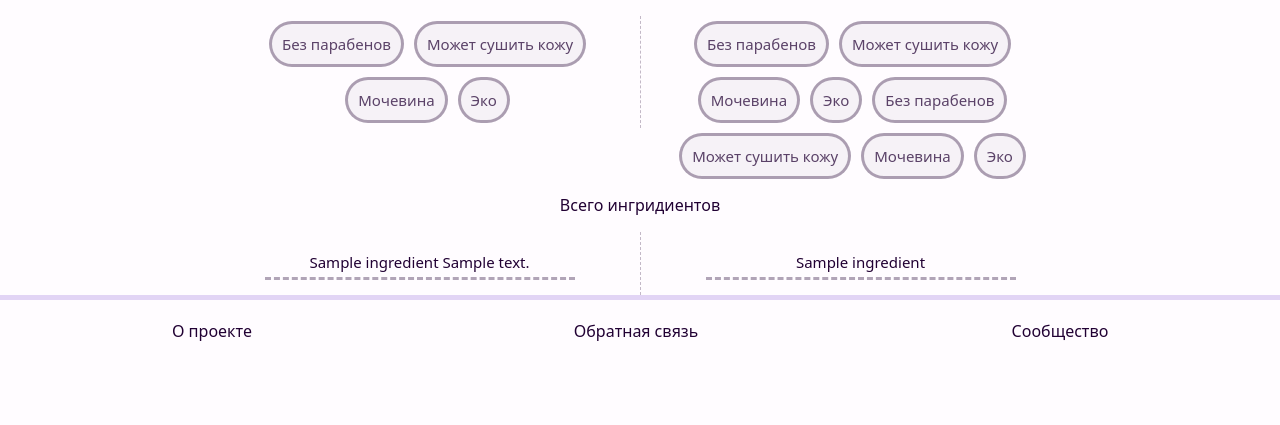
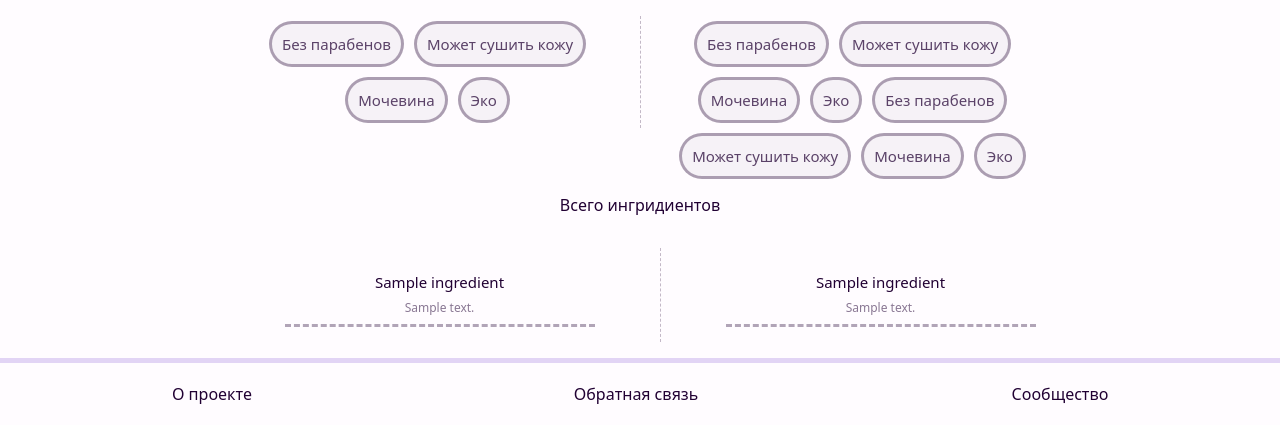
Before and after one commit to KJuliana/Well-skin, a PHP site: page /compare.php in a window 1280 px wide. Shown: the part 683-1108 px from the top of the page. Before the commit the page ends 1024 px from the top, so only its background shows below. Run offline with PHP 8.4, Linux system fonts and the light colour scheme; tables that the repository leaves empty or names only in its code hold one stand-in row (values such as "Sample post").

Commit message:
Настроила вывод на клиенте.

```diff
--- a/compare.php
+++ b/compare.php
@@ -13,12 +13,13 @@ if (!$conn) {
     die("Connection failed: " . mysqli_connect_error());
 }
 
-$sql = "SELECT id, name, description FROM ingredients";
-$result = mysqli_query($conn, $sql);
+
 
 $source1 = [];// база с ингридиентами 1
 $source2 = [];// база с ингридиентами 2
 
+$sql = "SELECT id, name, description FROM ingredients";
+$result = mysqli_query($conn, $sql);
 if (mysqli_num_rows($result) > 0) {
     // вывод дынных для каждой строки
     while($row = mysqli_fetch_assoc($result)) {
@@ -35,7 +36,11 @@ $result = mysqli_query($conn, $sql);
 if (mysqli_num_rows($result) > 0) {
     // вывод дынных для каждой строки
     while($row = mysqli_fetch_assoc($result)) {
-        array_push($source2, $row['name']);
+        $ingredient = array(
+            'name'=> $row['name'],
+            'description'=> $row['description']
+        );
+        array_push($source2, $ingredient);
     }
 }
 
@@ -47,12 +52,12 @@ $html_list_2 = '';// html для второго списка ингридиен
 
 for($i=0;$i<count($source1); $i++){
     $s1=$source1[$i];
-    $html_list_1= $html_list_1."<a class='sostav-a'>".$s1['name'].' '.$s1['description']."</a>";
+    $html_list_1= $html_list_1."<li class='li_sostav'><div class='sostav-a'>".$s1['name']."</div><div class='sost-span'>".$s1['description']."</div></li>";
 }
 
 for($i=0;$i<count($source2); $i++){
     $s2=$source2[$i];
-    $html_list_2= $html_list_2."<a class='sostav-a'>$s2</a>";
+    $html_list_2= $html_list_2."<li class='li_sostav'><div class='sostav-a'>".$s2['name']."</div><div class='sost-span'>".$s2['description']."</div></li>";
 }
 
 
@@ -122,12 +127,12 @@ echo '<!DOCTYPE html>
         <p class="p-com"> Всего ингридиентов</p>
 
         <div class="sostav">
-            <div class="sost1">
+            <ul class="sost1">
                 '.$html_list_1.'
-            </div>
-            <div class="sost2">
+            </ul>
+            <ul class="sost2">
                 '.$html_list_2.'
-            </div>
+            </ul>
         </div>
     </div>
 
--- a/style.css
+++ b/style.css
@@ -283,27 +283,38 @@ footer>a{
     flex-direction: column;
     border-right: rgba(33, 0, 51, 0.27) 1px dashed;
     padding-right: 50px;
+    list-style-type: none;
 }
 
 .sost2{
     display: flex;
     flex-direction: column;
     padding-left: 50px;
+    list-style-type: none;
 }
 
-.sostav-a{
-    font-size: 15px;
-    font-family: system-ui;
-    color: #210033;
+.li_sostav{
+    border-bottom: rgba(33, 0, 51, 0.35) dashed;
     text-align: center;
-    border-bottom: rgba(33, 0, 51, 0.35) dashed;
     padding: 5px;
     margin: 15px;
     width: 300px;
+    font-family: system-ui;
+}
+.sostav-a{
+    font-size: 15px;
+    /*font-family: system-ui;*/
+    color: #210033;
+    /*text-align: center;*/
+    /*border-bottom: rgba(33, 0, 51, 0.35) dashed;*/
+    padding: 4px;
+    /*margin: 15px;*/
+    /*width: 300px;*/
 }
 .sost-span{
     font-size:12px;
     color: rgba(33, 0, 51, 0.53);
+    padding: 3px;
 }
 
 .tags-an{
```
